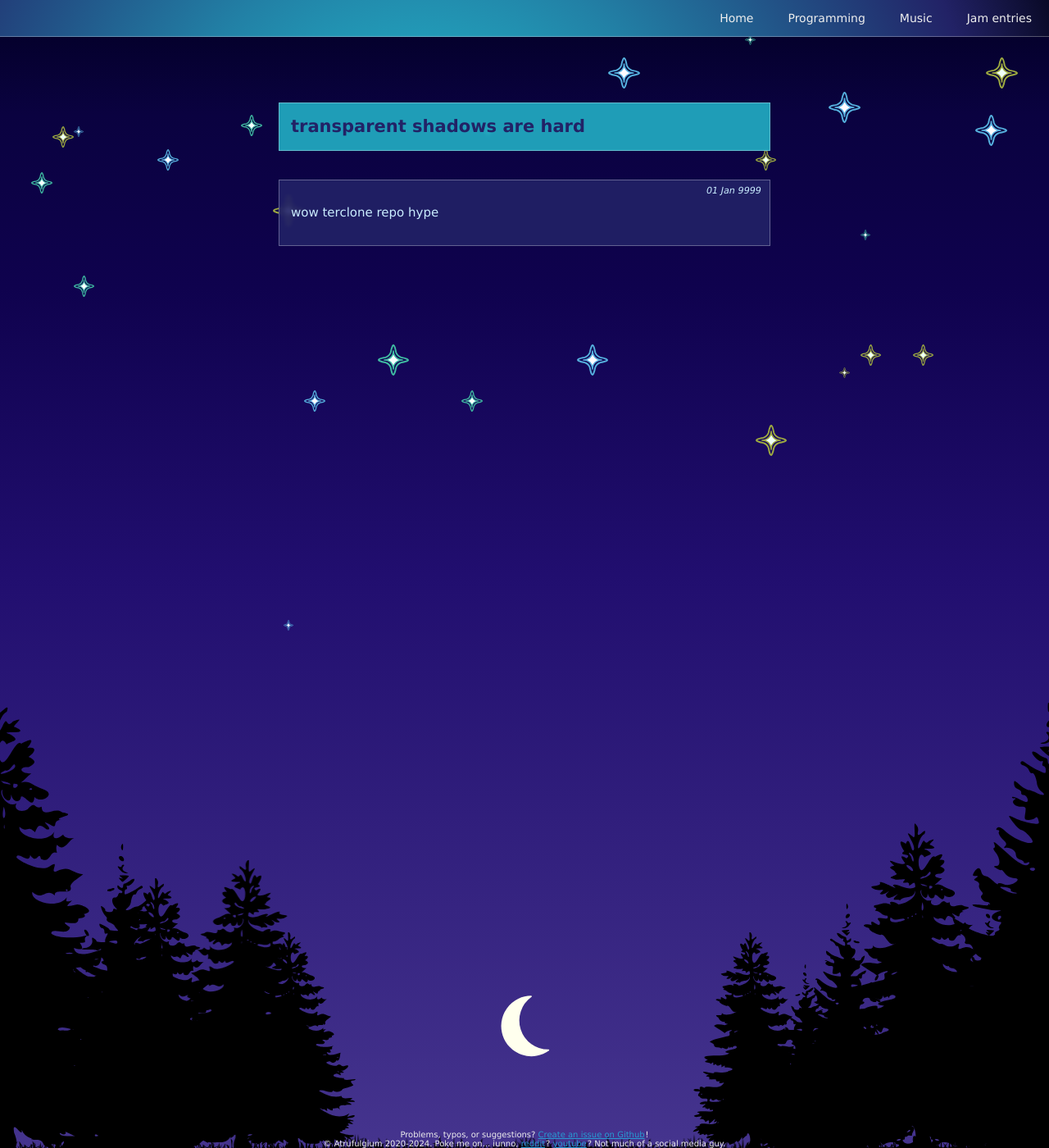
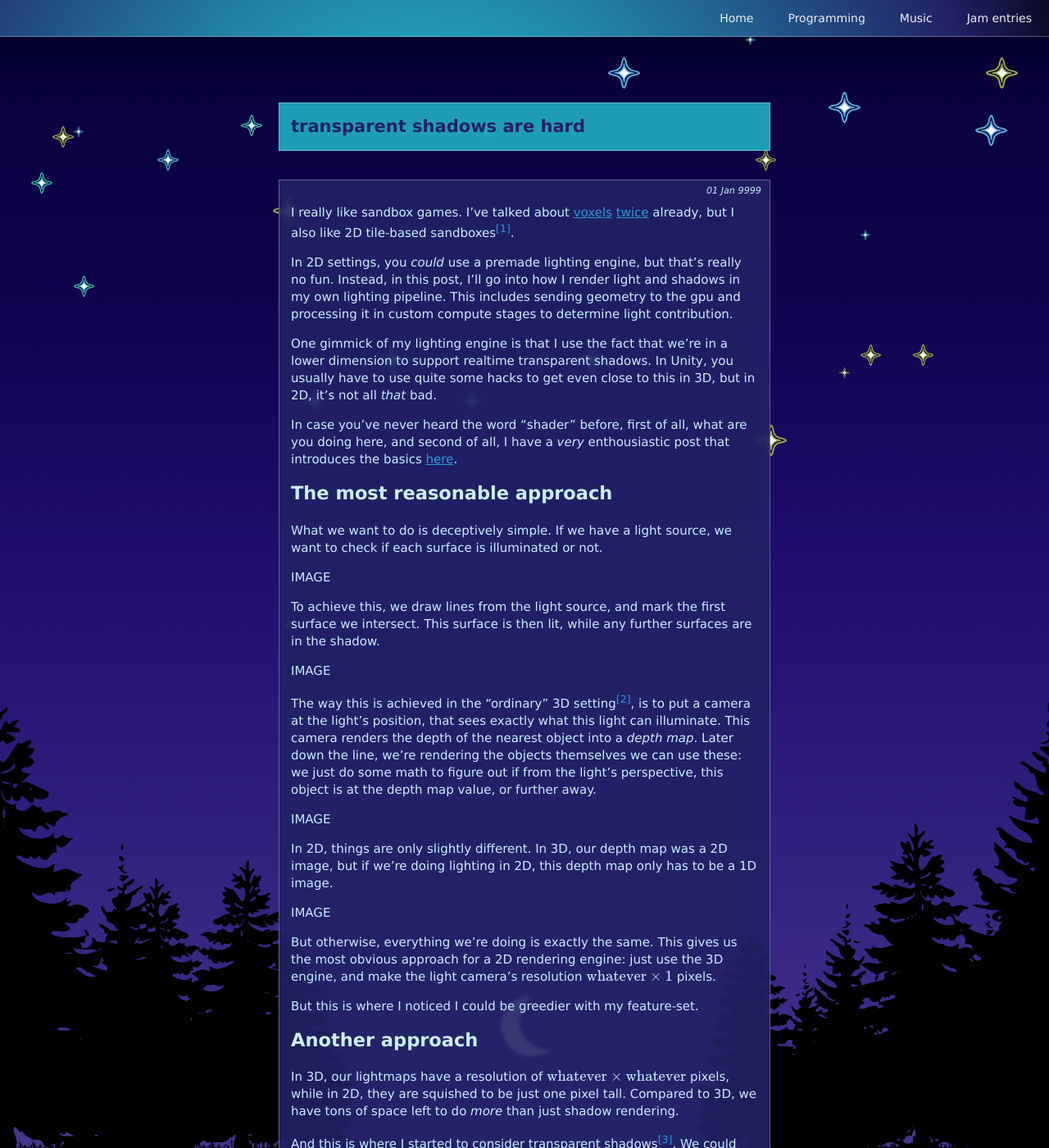
Before and after one commit to Atrufulgium/atrufulgium.github.io, a Jekyll site: the page built from _posts/9999-01-01-transparent-shadows.md, in a window 1280 px wide and 1400 px high. Shown: the whole window at 82% size. Built offline with Jekyll 4.4.1, drawn with Linux system fonts in a browser that asks for light colours; formulas are drawn with MathJax 3; some of the changed text lies outside the part shown.

Commit message:
Transparent shadows draft 1/n, Piano fingerings draft 1/n
wow I'm two months late with updating the footer

```diff
--- a/_includes/footer.html
+++ b/_includes/footer.html
@@ -3,7 +3,7 @@
     <span class="nowrap">Problems, typos, or suggestions?</span>
     <span class="nowrap"><a href="https://github.com/Atrufulgium/atrufulgium.github.io/issues">Create an issue on Github</a>!</span>
     <br/>
-    <span class="nowrap">© Atrufulgium 2020-2024.</span>
+    <span class="nowrap">© Atrufulgium 2020-2025.</span>
     <span class="nowrap">Poke me on... iunno, <a href="https://www.reddit.com/user/Atrufulgium/">reddit</a>? <a href="https://www.youtube.com/@atrufulgium">youtube</a>?</span>
     <span class="nowrap">Not much of a social media guy.</span>
 </footer>
--- a/_posts/9999-01-01-transparent-shadows.md
+++ b/_posts/9999-01-01-transparent-shadows.md
@@ -3,12 +3,69 @@ layout: post
 title: Transparent shadows are hard
 title-lower: transparent shadows are hard
 title-tiny: transparent shadows
-blurb: In 3D you have to choose between "bad performance ray-tracing" or "ugly hacks" to get transparent shadows. In 2D, the situation is a little better.
+blurb: In 3D you have to choose between "bad performance ray-tracing" and "ugly hacks" to get transparent shadows. In 2D, the situation is a little better. Just a little.
+tags: c# math pixelart shaders
+usemathjax: true
 ---
 {::nomarkdown}
 
 [block]
-wow terclone repo hype
+I really like sandbox games. I've talked about [voxels](/2024/08/14/intransitive) [twice](/2024/08/21/simd-flood-fill) already, but I also like 2D tile-based sandboxes[^1].
+
+In 2D settings, you *could* use a premade lighting engine, but that's really no fun. Instead, in this post, I'll go into how I render light and shadows in my own lighting pipeline. This includes sending geometry to the gpu and processing it in custom compute stages to determine light contribution.
+
+One gimmick of my lighting engine is that I use the fact that we're in a lower dimension to support realtime transparent shadows. In Unity, you usually have to use quite some hacks to get even close to this in 3D, but in 2D, it's not all *that* bad.
+
+In case you've never heard the word "shader" before, first of all, what are you doing here, and second of all, I have a *very* enthousiastic post that introduces the basics [here](/2024/11/16/sketchy-wireframe).
+
+The most reasonable approach
+============================
+What we want to do is deceptively simple. If we have a light source, we want to check if each surface is illuminated or not.
+
+IMAGE
+
+To achieve this, we draw lines from the light source, and mark the first surface we intersect. This surface is then lit, while any further surfaces are in the shadow.
+
+IMAGE
+
+The way this is achieved in the "ordinary" 3D setting[^2], is to put a camera at the light's position, that sees exactly what this light can illuminate. This camera renders the depth of the nearest object into a *depth map*. Later down the line, we're rendering the objects themselves we can use these: we just do some math to figure out if from the light's perspective, this object is at the depth map value, or further away.
+
+IMAGE
+
+In 2D, things are only slightly different. In 3D, our depth map was a 2D image, but if we're doing lighting in 2D, this depth map only has to be a 1D image.
+
+IMAGE
+
+But otherwise, everything we're doing is exactly the same. This gives us the most obvious approach for a 2D rendering engine: just use the 3D engine, and make the light camera's resolution $\text{whatever} \times 1$ pixels.
+
+But this is where I noticed I could be greedier with my feature-set.
+
+Another approach
+================
+In 3D, our lightmaps have a resolution of $\text{whatever} \times \text{whatever}$ pixels, while in 2D, they are squished to be just one pixel tall. Compared to 3D, we have tons of space left to do *more* than just shadow rendering.
+
+And this is where I started to consider transparent shadows[^3]. We could use a texture of $\text{whatever} \times N$ pixels, where for each "ray" we draw from the camera, we can store $N-1$ helper values. I decided to use it for transparency. As a picture is worth a thousand words, here was my plan.
+
+IMAGE
+
+As you can see, instead of conceptually "stopping" the ray at the first surface we encounter, we support (up to $N-1$) *transparent* surfaces. The final pixel is used to store the opaque depth, just as in the 3D case.
+
+When we now calculate the light affecting an object, we multiply the light value by all transparent values between our depth, and the light source.
+
+IMAGE
+
+Note how light is commutative! If you first put white light through a yellow filter, and then a purple filter, you get the same result as putting white light through a purple filter, and then a yellow filter.
+
+IMAGE
+
+Order not being important will be crucial later.
 [/block]
 
+[^1]: Nuh-uh, I'm not telling you my Terraria or Core Keeper play time.
+[^2]: I know it's 2025, but I cannot feasibly call path tracing "ordinary" yet, given the hardware requirements (that my laptop fails).
+[^3]:
+    This is where I started to consider transparent shadows, if I want to make it a nice little story. This entire thing started with me dreaming this scheme and implementing it when I woke up.
+
+    (This happens surprisingly often.)
+
 {:/nomarkdown}
--- a/css/main.css
+++ b/css/main.css
@@ -236,7 +236,8 @@ h1 {
 .language-glsl pre,
 .language-js pre,
 .language-mcfunction pre,
-.language-shaderlab pre {
+.language-shaderlab pre,
+.language-diff pre {
     overflow-x: auto;
     font-size: 90%;
     border: var(--normal-sep-border);
@@ -248,7 +249,8 @@ h1 {
 .language-glsl::before,
 .language-js::before,
 .language-mcfunction::before,
-.language-shaderlab::before {
+.language-shaderlab::before,
+.language-diff::before {
 	padding: 0px 30px 2px 2px;
 	background-color: #0a0a0a;
 	border: var(--normal-sep-border);
@@ -266,6 +268,7 @@ h1 {
 .language-js::before     { content: "js"; }
 .language-mcfunction::before { content: "mcfunction"; }
 .language-shaderlab::before { content: "shaderlab"; }
+.language-diff::before { content: "diff"; }
 
 .language-csharp,
 .language-nasm,
@@ -274,7 +277,8 @@ h1 {
 .language-glsl,
 .language-js,
 .language-mcfunction,
-.language-shaderlab {
+.language-shaderlab,
+.language-diff {
 	margin-top: -14px;
 }
 
--- a/css/native.css
+++ b/css/native.css
@@ -16,11 +16,11 @@
 .highlight .cp { color: #ede613; font-weight: bold } /* Comment.Preproc */
 .highlight .c1 { color: #669; font-style: italic } /* Comment.Single */
 .highlight .cs { color: #e50808; font-weight: bold; background-color: #520000 } /* Comment.Special */
-.highlight .gd { color: #d22323 } /* Generic.Deleted */
+.highlight .gd { color: #d22323; background-color: #d2232330; display:block } /* Generic.Deleted */
 .highlight .ge { color: #d0d0d0; font-style: italic } /* Generic.Emph */
 .highlight .gr { color: #d22323 } /* Generic.Error */
 .highlight .gh { color: #ffffff; font-weight: bold } /* Generic.Heading */
-.highlight .gi { color: #589819 } /* Generic.Inserted */
+.highlight .gi { color: #589819; background-color:#58981930; display: block } /* Generic.Inserted */
 .highlight .go { color: #cccccc } /* Generic.Output */
 .highlight .gp { color: #aaaaaa } /* Generic.Prompt */
 .highlight .gs { color: #d0d0d0; font-weight: bold } /* Generic.Strong */
```
Also changed, not shown: _posts/9999-01-01-fingerings.md (deleted, +0 -14 lines), _posts/9999-01-01-piano-fingerings.md (added, +202 -0 lines), _posts/9999-01-01-pixel-art-and-css.md (+1 -1 lines), _posts/9999-01-01-splay-trees.md (+1 -1 lines), 1 other file.
